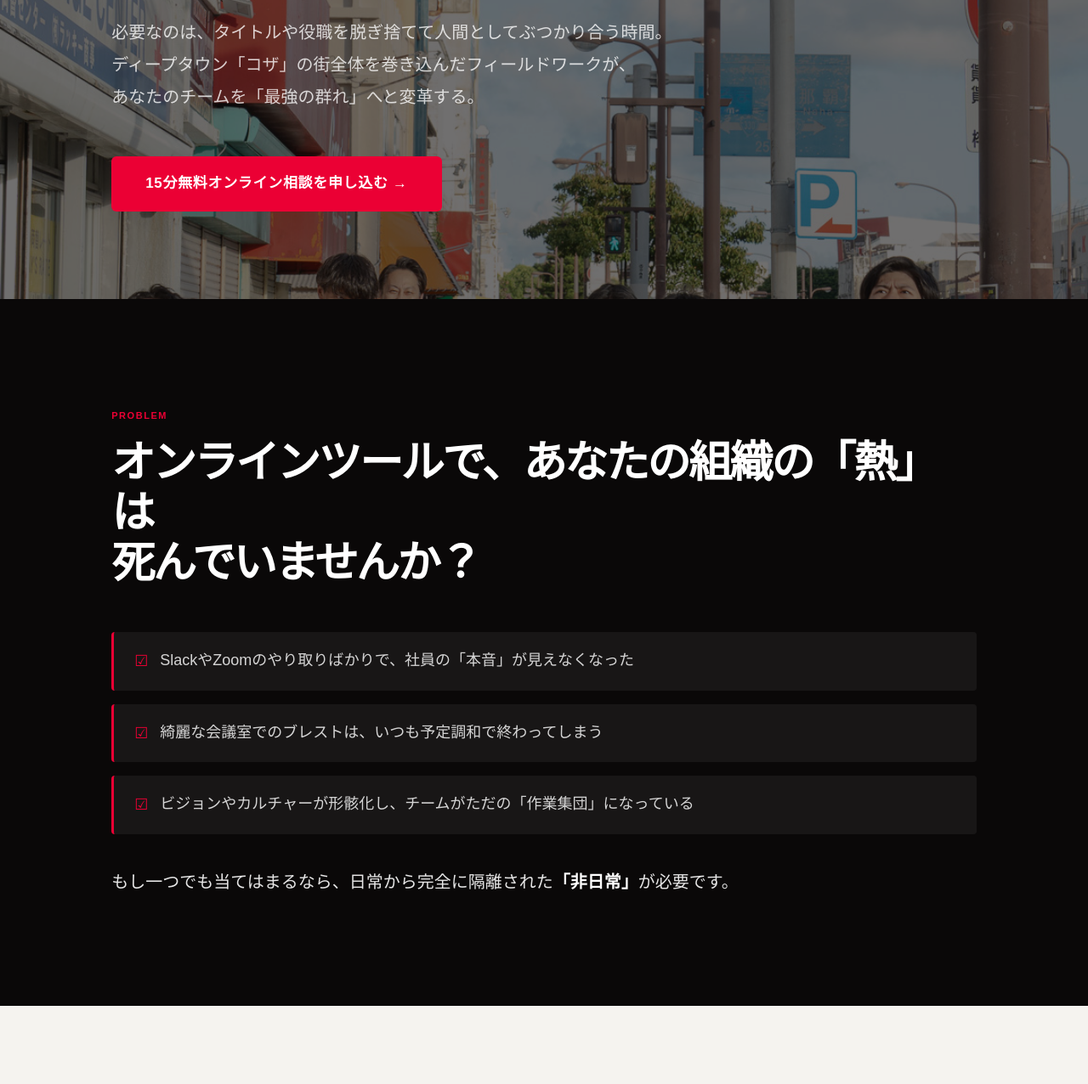
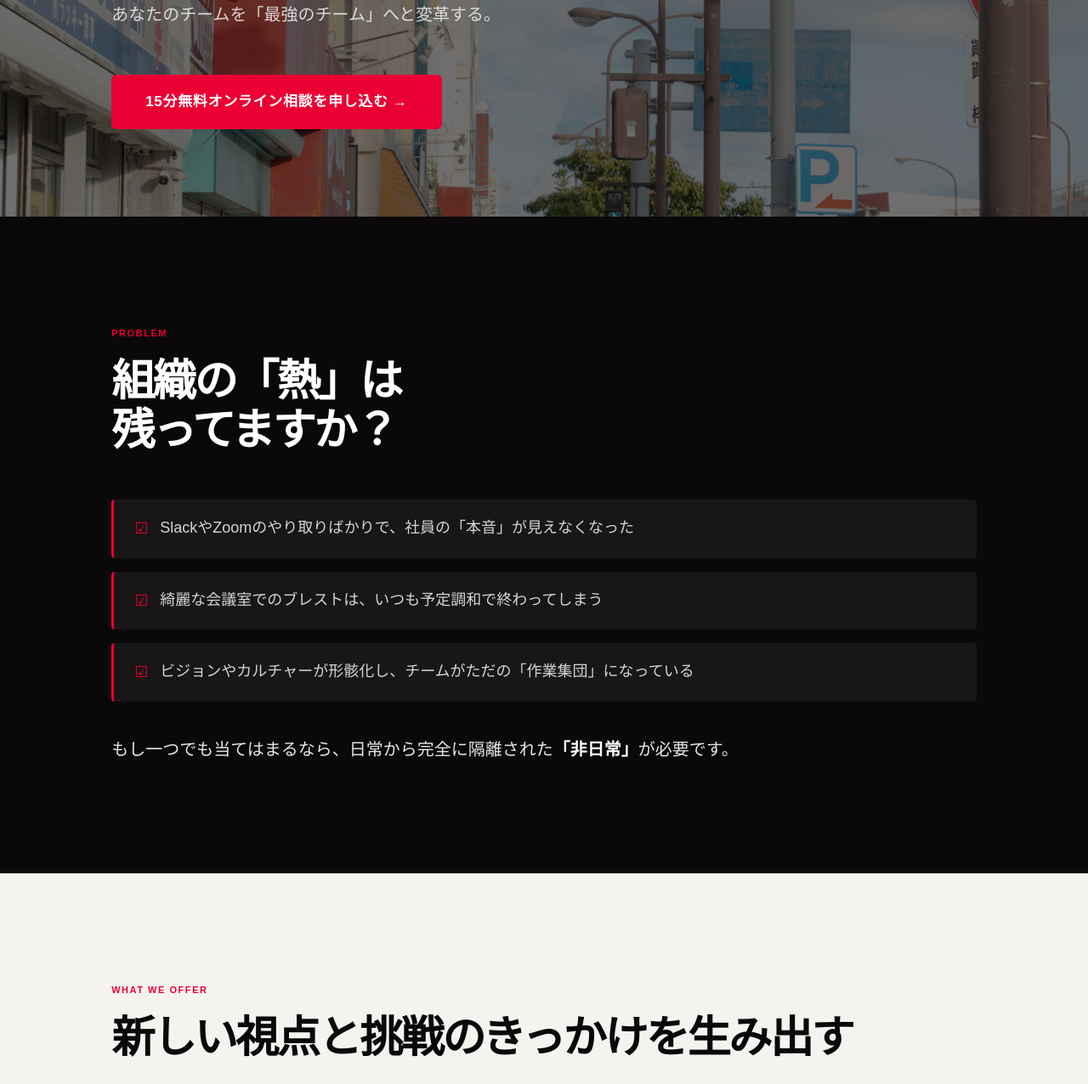
Before and after one commit to Cignals2020/cignals-corporate, a website built with Vite: page camp.html in a window 1280 px wide. Shown: the part 553-1829 px from the top of the page at 85% size. Built offline with nearby package versions, Linux system fonts and the light colour scheme.

Commit message:
docs: campページの文言をブラッシュアップ

```diff
--- a/camp.html
+++ b/camp.html
@@ -40,11 +40,11 @@
       </div>
       <div class="camp-hero-inner">
         <p class="camp-label">10名以下の経営陣・開発チーム限定 ／ エグゼクティブ開発合宿</p>
-        <h1 class="camp-hero-h1">「きれいなだけの研修」は、<br>もうやらない。</h1>
+        <h1 class="camp-hero-h1">きれいなだけの研修は、<br>もうやらない。</h1>
         <p class="camp-hero-sub">
           必要なのは、タイトルや役職を脱ぎ捨てて人間としてぶつかり合う時間。<br>
           ディープタウン「コザ」の街全体を巻き込んだフィールドワークが、<br>
-          あなたのチームを「最強の群れ」へと変革する。
+          あなたのチームを「最強のチーム」へと変革する。
         </p>
         <a class="camp-cta-btn" href="https://cignals.jp/contact">15分無料オンライン相談を申し込む →</a>
       </div>
@@ -54,7 +54,7 @@
     <section class="camp-section camp-problem">
       <div class="camp-inner">
         <p class="camp-eyebrow">Problem</p>
-        <h2>オンラインツールで、あなたの組織の「熱」は<br>死んでいませんか？</h2>
+        <h2>組織の「熱」は<br>残ってますか？</h2>
         <ul class="camp-checklist">
           <li>SlackやZoomのやり取りばかりで、社員の「本音」が見えなくなった</li>
           <li>綺麗な会議室でのブレストは、いつも予定調和で終わってしまう</li>
@@ -68,7 +68,7 @@
     <section class="camp-section camp-offer">
       <div class="camp-inner">
         <p class="camp-eyebrow">What We Offer</p>
-        <h2>コザのローカルアテンド × プロのファシリテーション × 守られた個室</h2>
+        <h2>新しい視点と挑戦のきっかけを生み出す</h2>
         <p class="camp-offer-lead">Cignalsが提供するのは、ただの場所貸しではありません。</p>
         <div class="camp-offer-grid">
           <article class="camp-offer-card reveal">
@@ -119,7 +119,7 @@
     <section class="camp-section camp-pricing">
       <div class="camp-inner">
         <p class="camp-eyebrow">Pricing</p>
-        <h2>料金プラン（明朗会計）</h2>
+        <h2>料金プラン</h2>
         <div class="camp-pricing-grid">
           <div class="camp-price-card camp-price-main reveal">
             <p class="camp-price-label">基本パッケージ</p>
```
